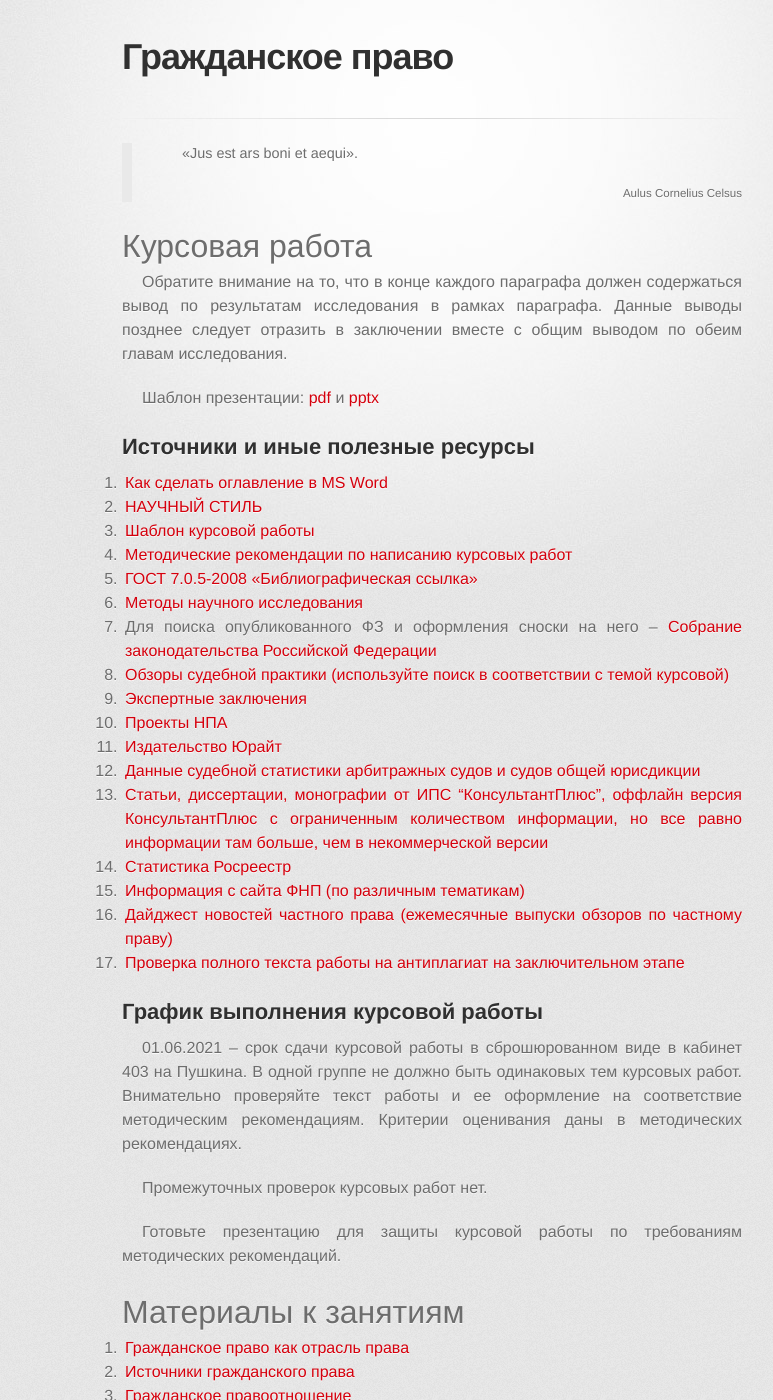
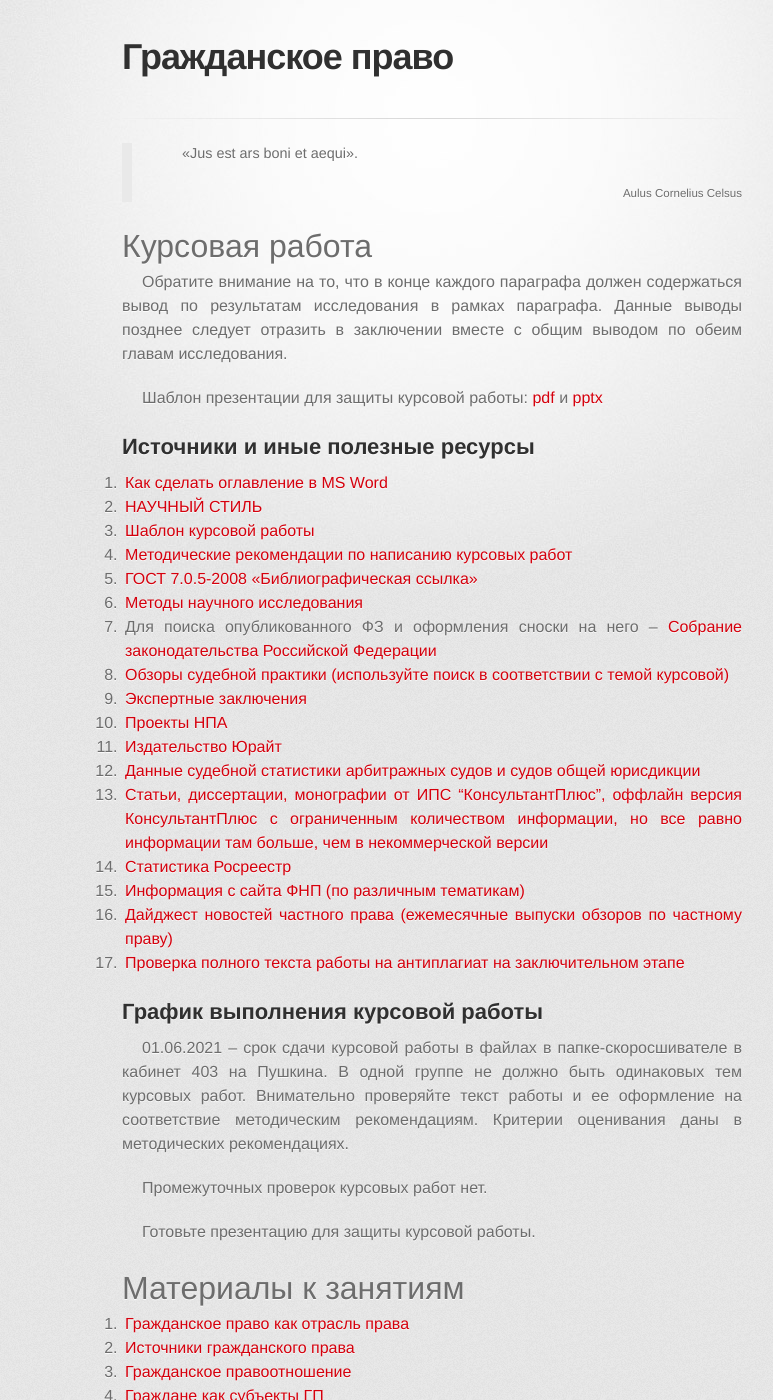
Before and after one commit to a-nova/a-nova.github.io, a Jekyll site: the page built from index.md, in a window 1280 px wide and 1400 px high. Shown: the whole window, without its empty margins (208-981 px from the left). Built offline with Jekyll 4.4.1, drawn with Linux system fonts in a browser that asks for light colours; some web fonts are replaced.

Commit message:
уточнить требования к формату сдачи работ

```diff
--- a/index.md
+++ b/index.md
@@ -30,7 +30,7 @@ th {
 по результатам исследования в рамках параграфа. Данные выводы позднее следует
 отразить в заключении вместе с общим выводом по обеим главам исследования.
 
-Шаблон презентации: [pdf](./_presentations/kurs_pres.pdf) и [pptx](./_presentations/kurs_pres.pptx)
+Шаблон презентации для защиты курсовой работы: [pdf](./_presentations/kurs_pres.pdf) и [pptx](./_presentations/kurs_pres.pptx)
 
 <h2>Источники и иные полезные ресурсы</h2>
 
@@ -63,11 +63,11 @@ th {
 <!-- |   5   | Написание и оформление заключения, оформление списка литературы | до 14.05.2021                                          | -->
 <!-- |   6   | Сдача напечатанной и подшитой курсовой работы                   | до 20.05.2021                                          | -->
 
-01.06.2021 -- срок сдачи курсовой работы в сброшюрованном виде в кабинет 403 на Пушкина. В одной группе не должно быть одинаковых тем курсовых работ. Внимательно проверяйте текст работы и ее оформление на соответствие методическим рекомендациям. Критерии оценивания даны в методических рекомендациях.
+01.06.2021 -- срок сдачи курсовой работы в файлах в папке-скоросшивателе в кабинет 403 на Пушкина. В одной группе не должно быть одинаковых тем курсовых работ. Внимательно проверяйте текст работы и ее оформление на соответствие методическим рекомендациям. Критерии оценивания даны в методических рекомендациях.
 
 Промежуточных проверок курсовых работ нет.
 
-Готовьте презентацию для защиты курсовой работы по требованиям методических рекомендаций.
+Готовьте презентацию для защиты курсовой работы.
 
 <!-- **! Обратите внимание**: грубое, неоднократное, необоснованное нарушение графика выполнения курсовой работы является основанием для снижения оценки (вплоть до отметки «удовлетворительно») независимо от полученного результата. -->
 
```
